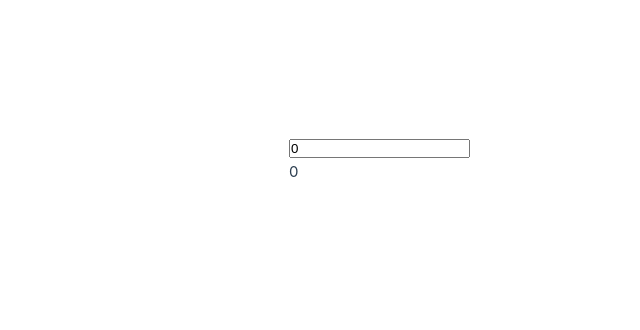
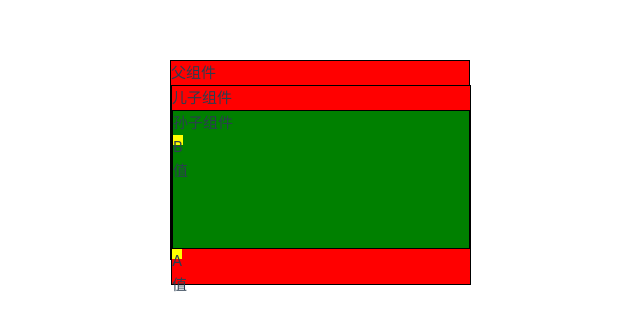
Before and after one commit to 123456hawkins/xiaomanVue3, a Vue app: page / in a window 1280 px wide. Shown: the part 240-570 px from the top of the page, without its empty margins (170-810 px from the left). Built offline with nearby package versions, Linux system fonts and the light colour scheme.

Commit message:
新增依赖注入provide+inject

```diff
--- a/src/App.vue
+++ b/src/App.vue
@@ -1,25 +1,21 @@
 <template>
-  <div>
-    <input step="20" v-model="num.current" type="number">
-    <div>
-      {{ num.tweenedNumber }}
-    </div>
+  <div class="pageContainer">父组件<provideA></provideA>
+
   </div>
 </template>
 
 <script setup lang='ts'>
-import { ref, reactive, watch } from 'vue'
-import gsap from 'gsap'
-const num = reactive({
-  current: 0,
-  tweenedNumber: 0
-})
-
-watch(() => num.current, (newVal, oldVal) => {
-  gsap.to(num, {
-    duration: 10,
-    tweenedNumber: newVal
-  })
-})
+import { ref, reactive, inject, provide, readonly } from 'vue'
+import provideA from './components/provideA.vue';
+const colorVal = ref<string>('yellow')
+// 添加readonly关键字子组件无法修改
+provide('color', readonly(colorVal))
 </script>
-<style scoped lang='scss'></style>
+<style scoped lang='scss'>
+.pageContainer {
+  width: 300px;
+  height: 200px;
+  background-color: red;
+  border: 1px solid black;
+}
+</style>
--- /dev/null
+++ b/src/components/provideA.vue
@@ -0,0 +1,25 @@
+<template>
+  <div class="pageContainer">儿子组件<provideB></provideB>
+    <div class="aget">A值</div>
+  </div>
+</template>
+
+<script setup lang='ts'>
+import { ref, reactive, inject } from 'vue'
+import provideB from './provideB.vue';
+import type { Ref } from 'vue'
+const colorVal = inject<Ref<string>>('color')
+</script>
+<style scoped lang='scss'>
+.pageContainer {
+  height: 70%;
+  background-color: green;
+  border: 1px solid black;
+
+  .aget {
+    height: 10px;
+    width: 10px;
+    background: v-bind(colorVal);
+  }
+}
+</style>
--- /dev/null
+++ b/src/components/provideB.vue
@@ -0,0 +1,24 @@
+<template>
+  <div class="pageContainer">孙子组件
+    <div class="bget">B值</div>
+  </div>
+</template>
+
+<script setup lang='ts'>
+import { ref, reactive, inject } from 'vue'
+import type { Ref } from 'vue'
+
+const colorVal = inject<Ref<string>>('color')
+</script>
+<style scoped lang='scss'>
+.pageContainer {
+  height: 70%;
+  background-color: yellow;
+  border: 1px solid black;
+  .bget {
+    height: 10px;
+    width: 10px;
+    background: v-bind(colorVal);
+  }
+}
+</style>
```
Also changed, not shown: 1 other file (tests, documents, lock files or other folders).
